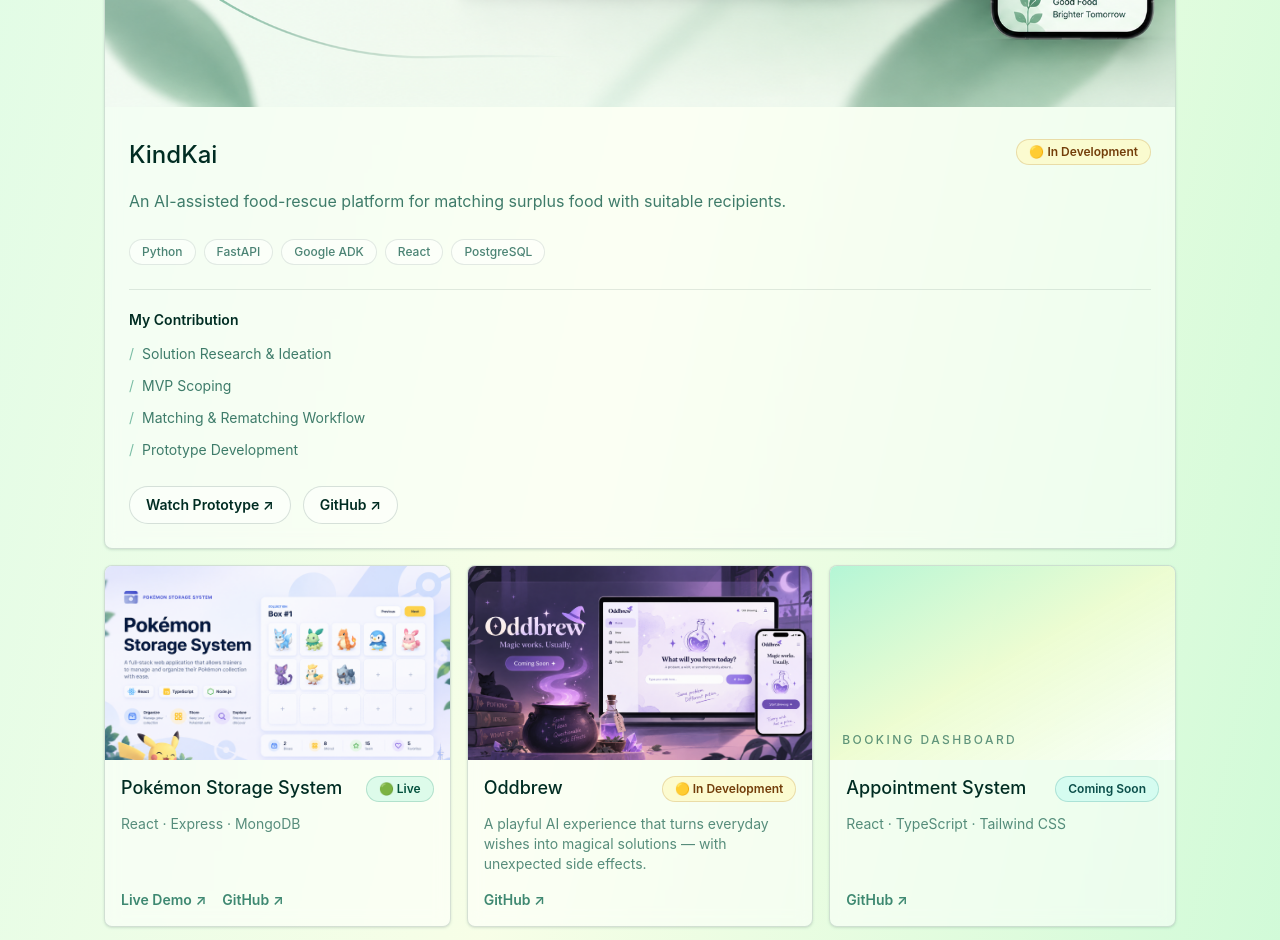
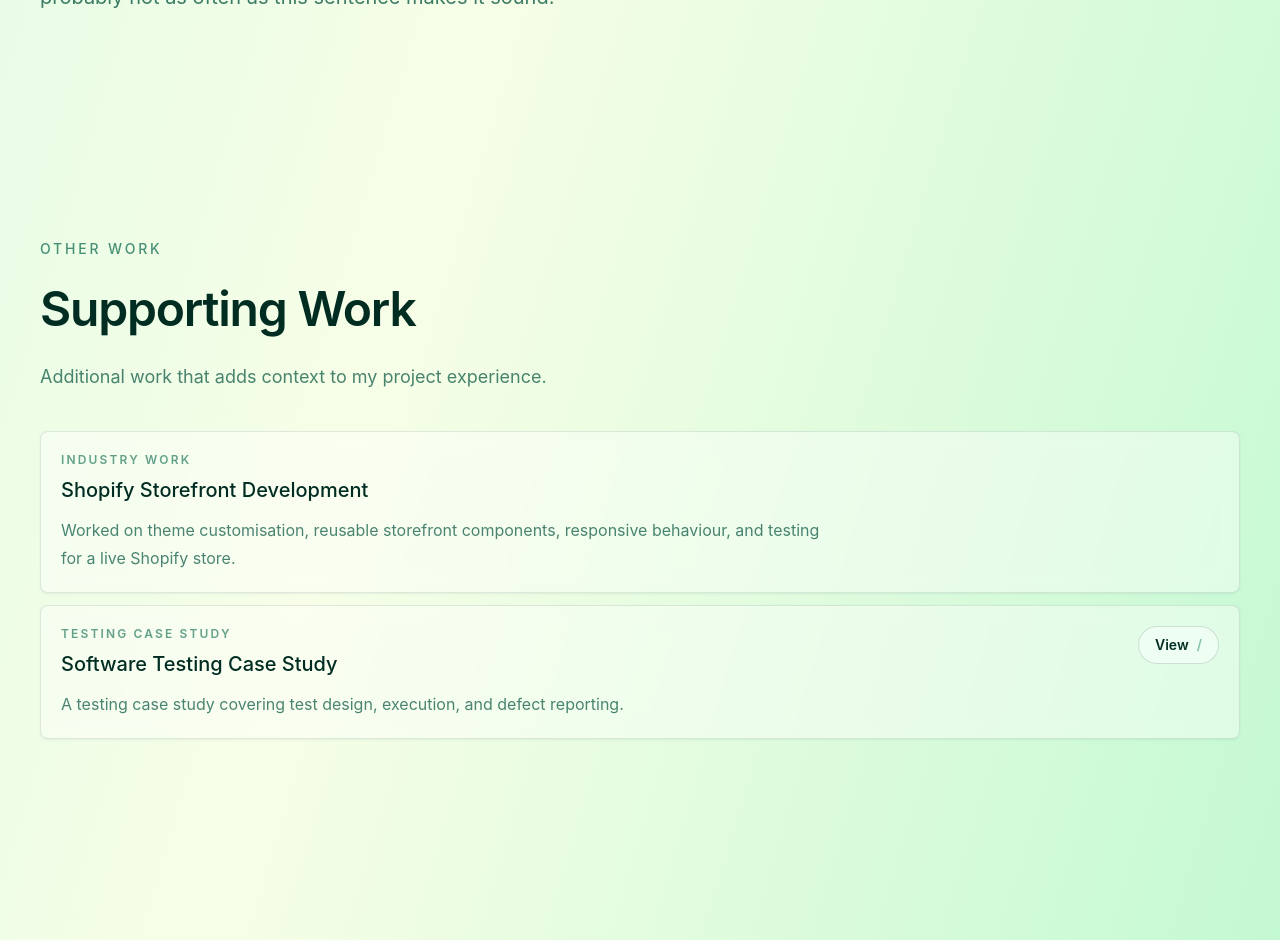
Before and after one commit to alex-fan-dev/Personal_website, a React (Vite) app: page / in a window 1280 px wide. Shown: the part 2640-3580 px from the top of the page. Built offline with nearby package versions, Linux system fonts and the light colour scheme.

Commit message:
Update projects and supporting work

```diff
--- a/src/components/ProjectGrid.tsx
+++ b/src/components/ProjectGrid.tsx
@@ -1,5 +1,4 @@
 import CompactProjectCard from './CompactProjectCard';
-import ProjectCard from './ProjectCard';
 import type { Project } from '../data/projects';
 
 type ProjectGridProps = {
@@ -8,20 +7,16 @@ type ProjectGridProps = {
 };
 
 const projectLayoutClass: Record<Project['layout'], string> = {
-  full: 'lg:col-span-3',
-  half: '',
+  full: 'md:col-span-3',
+  half: 'md:col-span-2',
 };
 
 function ProjectGrid({ projects, className = 'mt-12' }: ProjectGridProps) {
   return (
-    <div className={`${className} grid grid-cols-1 gap-4 lg:grid-cols-3`}>
+    <div className={`${className} grid grid-cols-1 gap-x-4 gap-y-8 md:grid-cols-6`}>
       {projects.map((project) => (
         <div key={project.slug} className={`${projectLayoutClass[project.layout]} h-full`}>
-          {project.layout === 'half' ? (
-            <CompactProjectCard project={project} />
-          ) : (
-            <ProjectCard project={project} />
-          )}
+          <CompactProjectCard project={project} />
         </div>
       ))}
     </div>
--- a/src/components/ProjectStatus.tsx
+++ b/src/components/ProjectStatus.tsx
@@ -6,7 +6,7 @@ type ProjectStatusProps = {
 
 const statusClass: Record<ProjectStatusProps['status'], string> = {
   '🟢 Live': 'border-emerald-700/20 bg-emerald-100/70 text-emerald-900',
-  '🟡 In Development': 'border-yellow-700/20 bg-yellow-100/70 text-yellow-900',
+  '🔵 In Development': 'border-blue-700/20 bg-blue-100/70 text-blue-900',
   Improving: 'border-lime-700/20 bg-lime-100/70 text-lime-900',
   'Coming Soon': 'border-teal-700/20 bg-teal-100/70 text-teal-900',
   Planned: 'border-purple-700/20 bg-purple-100/70 text-purple-900',
--- a/src/data/OtherWorkCard.ts
+++ b/src/data/OtherWorkCard.ts
@@ -7,6 +7,13 @@ export type OtherWorkItem = {
 
 export const otherWork: OtherWorkItem[] = [
   {
+    title: 'Shopify Storefront Development',
+    description:
+      'Worked on theme customisation, reusable storefront components, responsive behaviour, and testing for a live Shopify store.',
+    type: 'Industry Work',
+    href: '',
+  },
+  {
     title: 'Software Testing Case Study',
     description:
       'A testing case study covering test design, execution, and defect reporting.',
--- a/src/data/projects.ts
+++ b/src/data/projects.ts
@@ -4,7 +4,7 @@ export type Project = {
   summary: string;
   techStack: string[];
   layout: 'full' | 'half';
-  status?: "🟢 Live" | "🟡 In Development" | "Improving" | "Coming Soon" | "Planned";
+  status?: "🟢 Live" | "🔵 In Development" | "Improving" | "Coming Soon" | "Planned";
   coverImage?: string;
   coverLabel?: string;
   githubUrl?: string;
@@ -53,7 +53,7 @@ export const projects: Project[] = [
       'React',
       'PostgreSQL',
     ],
-    status: "🟡 In Development",
+    status: "🔵 In Development",
     contributions: [
       'Solution Research & Ideation',
       'MVP Scoping',
@@ -90,7 +90,7 @@ export const projects: Project[] = [
     summary: 'A playful AI experience that turns everyday wishes into magical solutions — with unexpected side effects.',
     layout: 'half',
     techStack: [],
-    status: "🟡 In Development",
+    status: "🔵 In Development",
     coverLabel: 'Oddbrew',
     coverImage: '/images/projects/oddbrew-cover.png',
     githubUrl: 'https://github.com/alex-fan-dev/Oddbrew',
@@ -103,6 +103,7 @@ export const projects: Project[] = [
     techStack: ['React', 'TypeScript', 'Tailwind CSS'],
     status: "Coming Soon",
     coverLabel: 'Booking dashboard',
+    coverImage: '/images/projects/appointment-system.png',
     githubUrl: 'https://github.com/alex-fan-dev/appointment-reminder-system',
   },
 ];
```
Also changed, not shown: src/components/appointment-system.png (added).
